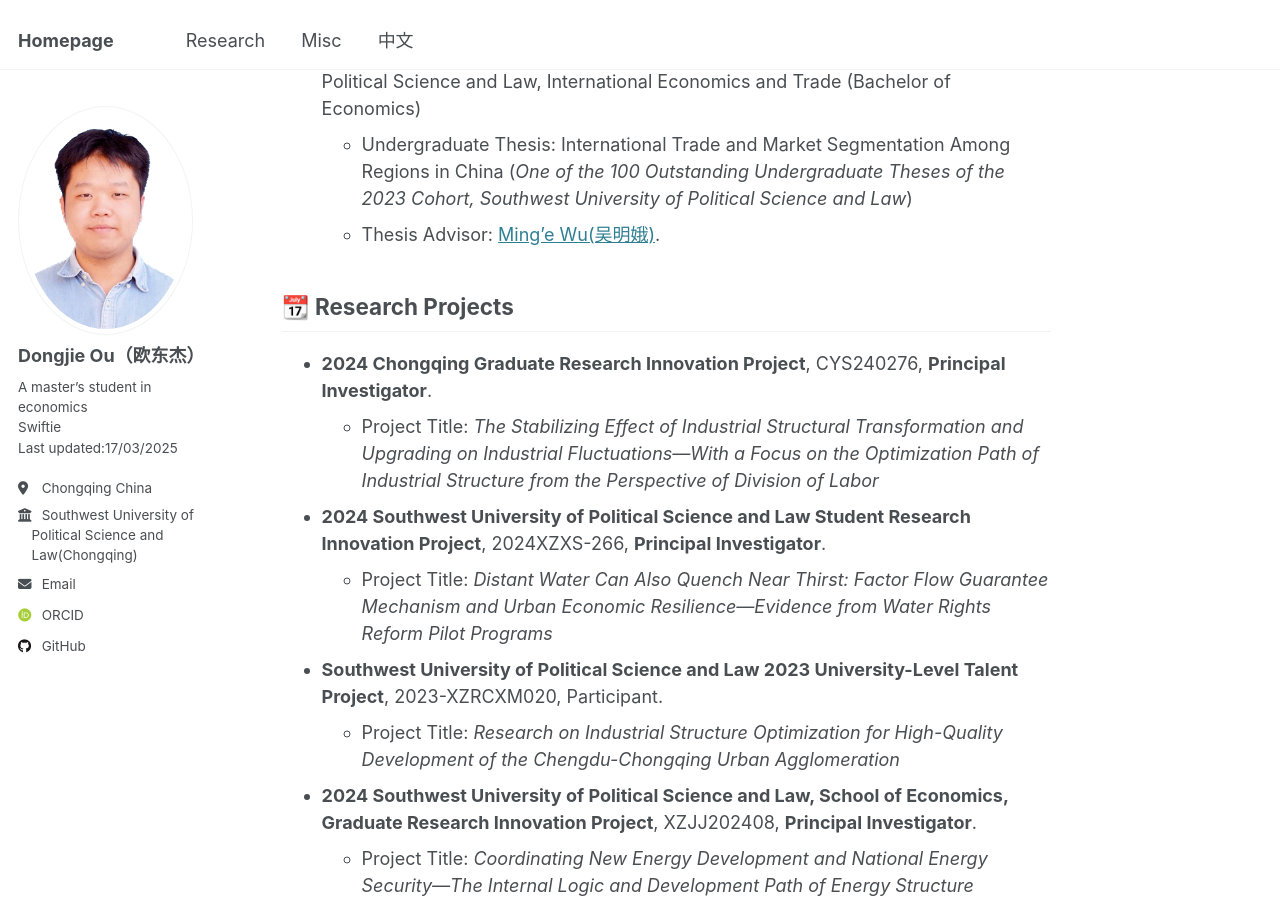
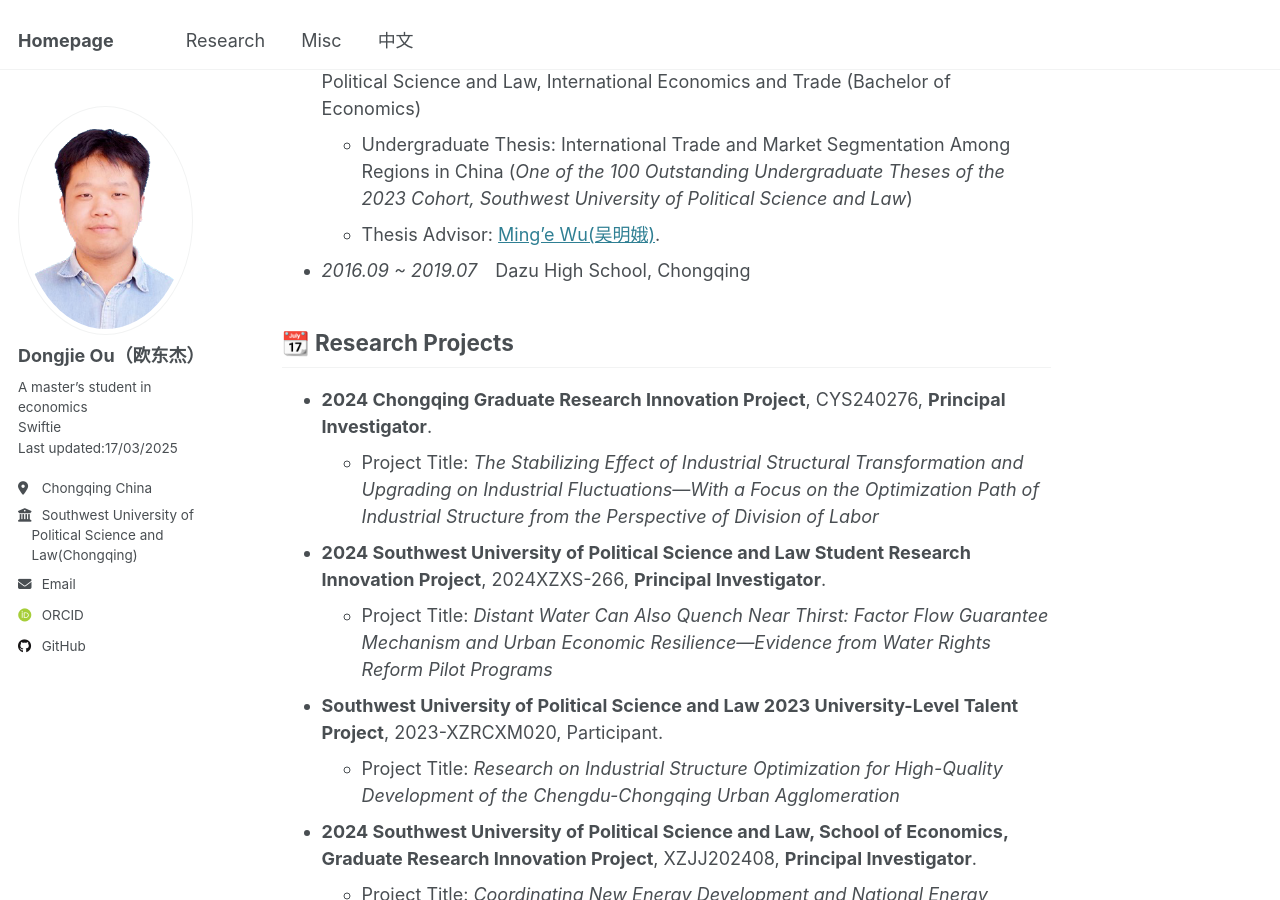
Before and after one commit to oudongjie2001/oudongjie2001.github.io, a Jekyll site: the page built from _pages/about.md, in a window 1280 px wide and 900 px high, scrolled down 1124 px. Built offline with Jekyll 4.4.1, drawn with Linux system fonts in a browser that asks for light colours; some web fonts are replaced.

Commit message:
Update about.md

```diff
--- a/_pages/about.md
+++ b/_pages/about.md
@@ -25,6 +25,7 @@ I am an optimistic idealist. Outside of my academic life, I enjoy music, hiking
 - *2019.09 ~ 2023.07*&emsp;Undergraduate, School of Economics, Southwest University of Political Science and Law, International Economics and Trade (Bachelor of Economics)
   - Undergraduate Thesis: International Trade and Market Segmentation Among Regions in China (*One of the 100 Outstanding Undergraduate Theses of the 2023 Cohort, Southwest University of Political Science and Law*)
   - Thesis Advisor: [Ming’e Wu(吴明娥)](https://es.swupl.edu.cn/szdw/zrjs/ax/x1gjjjymyx/283106.htm).
+- *2016.09 ~ 2019.07*&emsp;Dazu High School, Chongqing
 
 ## 📆 Research Projects
 - **2024 Chongqing Graduate Research Innovation Project**, CYS240276, **Principal Investigator**.
```
